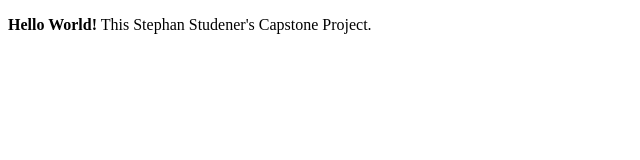
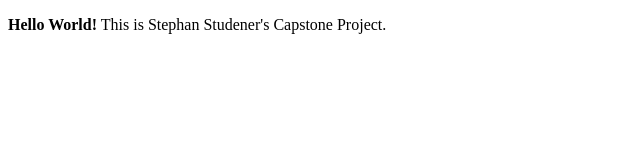
Before and after one commit to StephanStu/Cloud-DevOps-Engineer-Capstone-Project, a plain HTML site: page index.html in a window 1280 px wide. Shown: the full height of the page, 0-640 px from the left. Drawn offline with Linux system fonts and the light colour scheme.

Commit message:
fix: restruct files.

```diff
--- a/index.html
+++ b/index.html
@@ -4,6 +4,6 @@
 	<title>Udacity's Cloud DevOps Engineer Nanodegree Program</title>
 </head>
 <body>
-	<p><b>Hello World!</b> This Stephan Studener's Capstone Project. </p>
+	<p><b>Hello World!</b> This is Stephan Studener's Capstone Project. </p>
 </body>
 </html>
```
Also changed, not shown: 1 other file.
